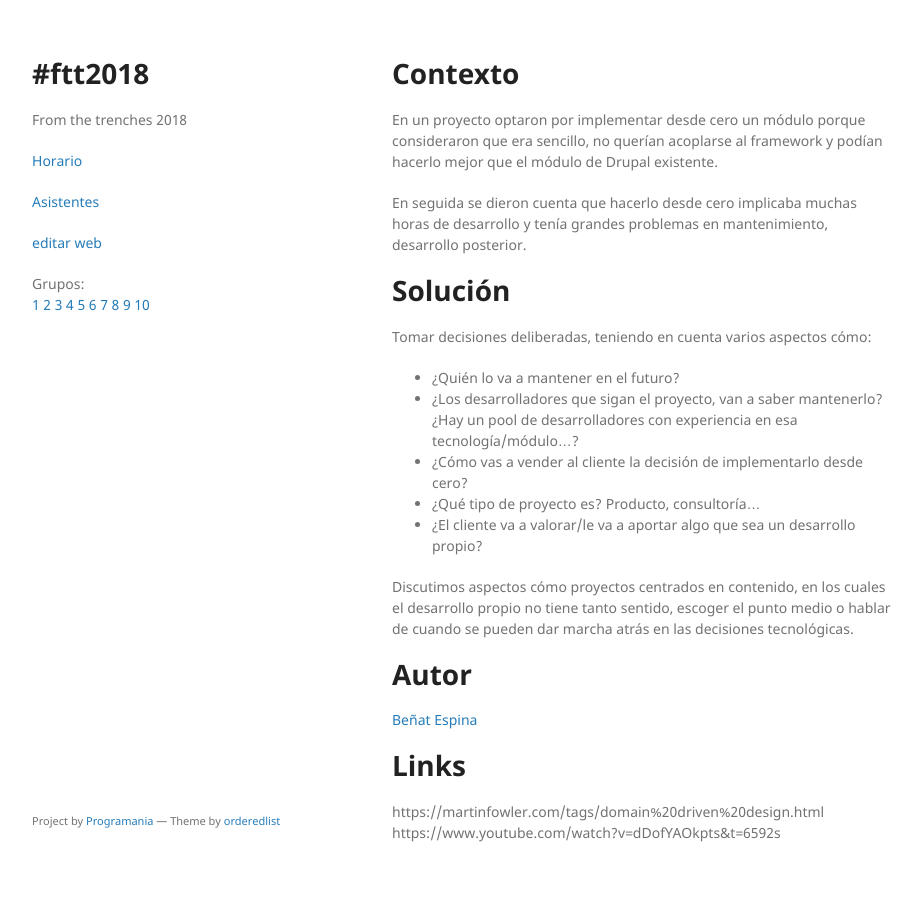
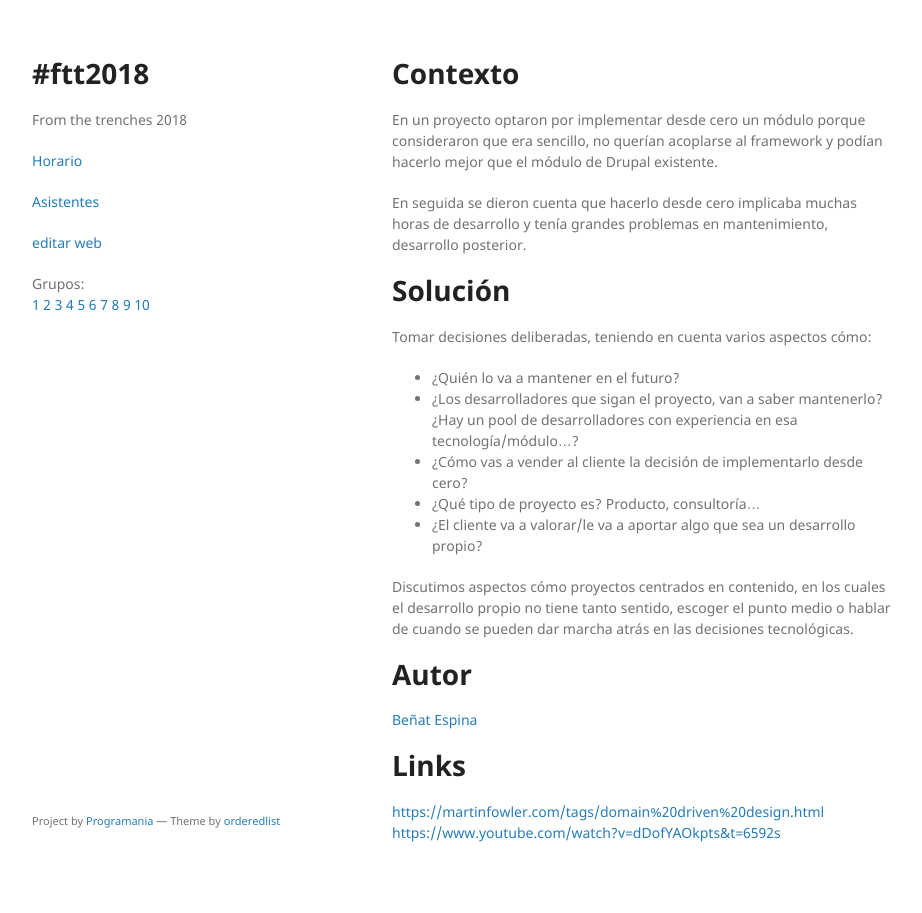
Before and after one commit to xala3pa/ftt2018, a Jekyll site: the page built from experiencias/39.md, in a window 1280 px wide. Shown: the whole page, without its empty margins (178-1100 px from the left). Built offline with Jekyll 4.4.1, drawn with Linux system fonts in a browser that asks for light colours; our own code applies the rules of GitHub Pages for plain Markdown files; some of the changed lines change nothing that is shown.

Commit message:
Links be links

```diff
--- a/experiencias/39.md
+++ b/experiencias/39.md
@@ -21,5 +21,5 @@
 [Beñat Espina](https://twitter.com/benatespina)
 
 # Links
-https://martinfowler.com/tags/domain%20driven%20design.html
-https://www.youtube.com/watch?v=dDofYAOkpts&t=6592s
+[https://martinfowler.com/tags/domain%20driven%20design.html](https://martinfowler.com/tags/domain%20driven%20design.html)
+[https://www.youtube.com/watch?v=dDofYAOkpts&t=6592s](https://martinfowler.com/tags/domain%20driven%20design.html)
```
